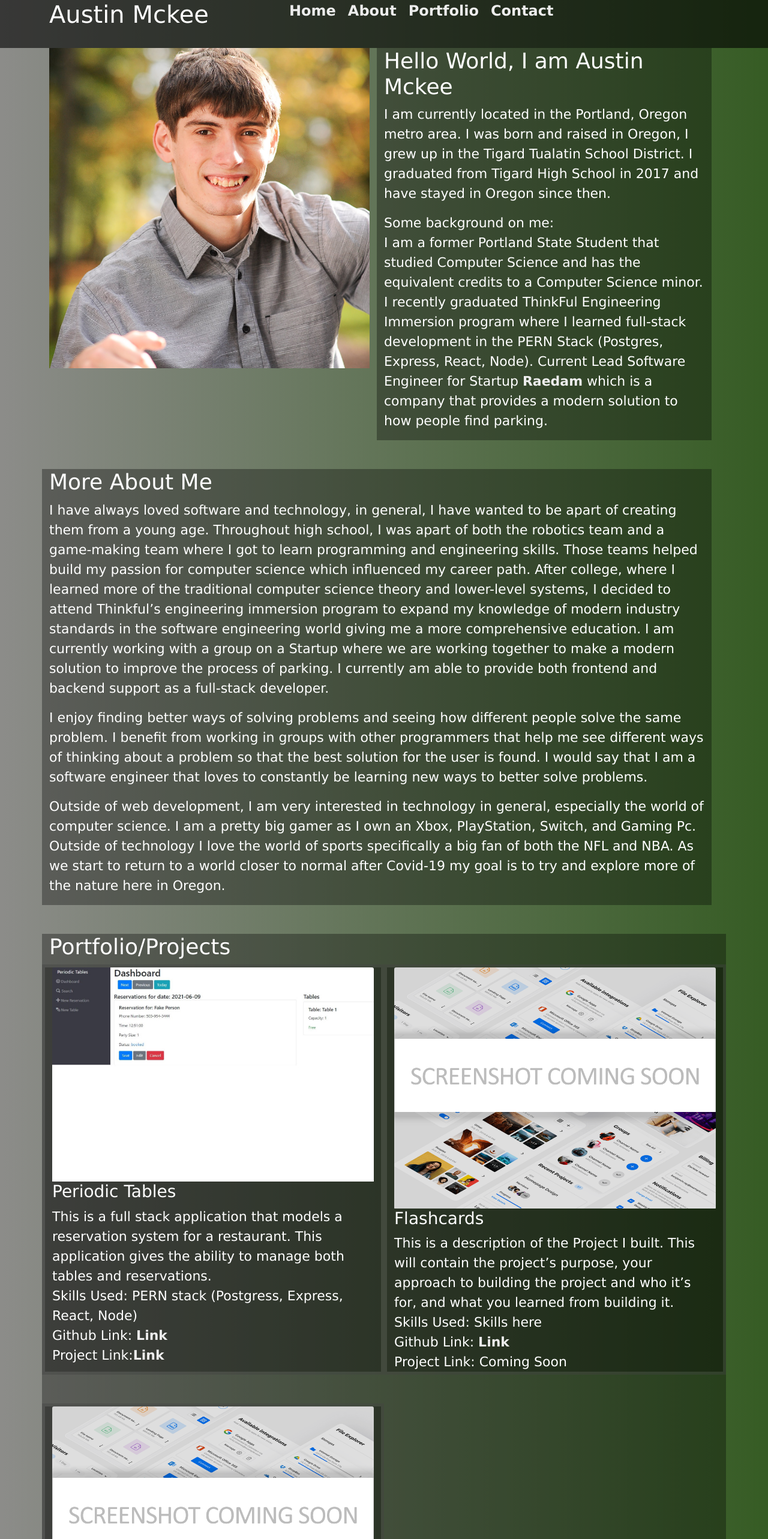
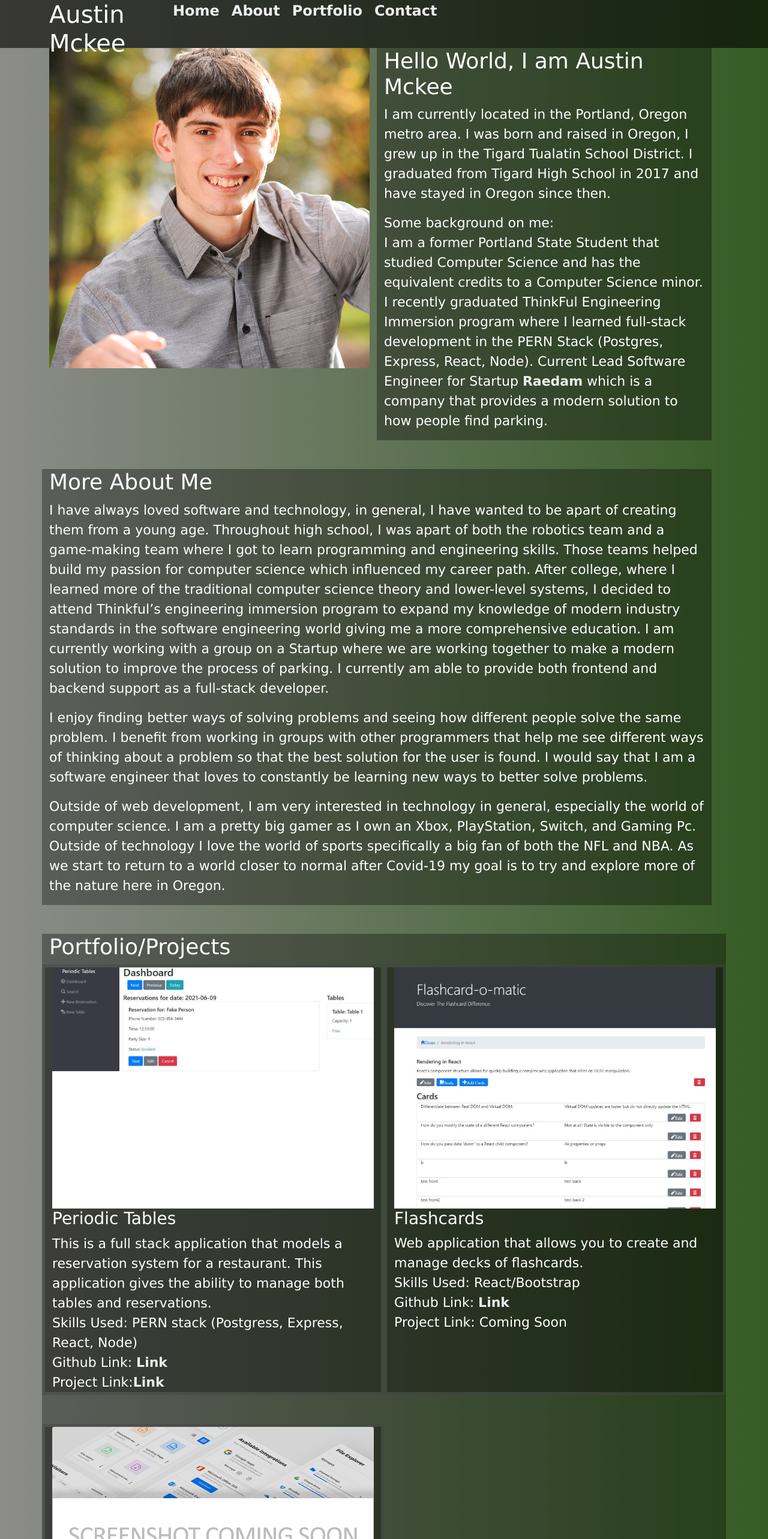
Before and after one commit to hoostin/ReactPortfolio, a React (Create React App) app: page /home in a window 1280 px wide. Shown: the top 2566 px of the page at 60% size. Built offline with nearby package versions, Linux system fonts and the light colour scheme; a web font is replaced by a local one.

Commit message:
navbar mobile start

```diff
--- a/src/App.css
+++ b/src/App.css
@@ -95,6 +95,8 @@ header {
 	font-family: Verdana, sans-serif;
 	height: 80px;
 	width: 100%;
+	position: fixed;
+	margin-top: -80px;
 }
 header nav ul {
 	display: flex;
@@ -111,3 +113,6 @@ header nav ul li a {
 .project-border {
 	border: rgba(255, 255, 255, 0.1) solid 5px;
 }
+main {
+	margin-top: 80px;
+}
--- a/src/NavBar.jsx
+++ b/src/NavBar.jsx
@@ -1,8 +1,8 @@
 export default function NavBar() {
 	return (
-		<header className="text-white">
+		<header className="text-white" >
 			<nav className="container">
-				<div className="row ">
+				<div className="row col-6">
 					<h1 className="col-4">Austin Mckee</h1>
 
 					<ul className="col-8 " id="navMenu">
--- a/src/Routes.jsx
+++ b/src/Routes.jsx
@@ -21,9 +21,11 @@ function Routes() {
 			</Route>
 			<Route path="/home">
 				<NavBar />
-				<Home />
-				<About />
-				<Portfolio />
+				<main >
+					<Home />
+					<About />
+					<Portfolio />
+				</main>
 			</Route>
 		</Switch>
 	);
--- a/src/projectData.js
+++ b/src/projectData.js
@@ -1,5 +1,6 @@
 import placeHolder from "./photos/placeholder.png";
 import dashboard from "./photos/Dashboard.png";
+import flashcards from "./photos/flashcards.jpg";
 export const projects = [
 	{
 		title: "Periodic Tables",
@@ -12,10 +13,9 @@ export const projects = [
 	},
 	{
 		title: "Flashcards",
-		image: null,
-		description: `This is a description of the Project  I built. This will contain the project’s purpose,
-        your approach to building the project and who it’s for, and what you learned from building it.`,
-		skills: "Skills here",
+		image: flashcards,
+		description: `Web application that allows you to create and manage decks of flashcards.`,
+		skills: "React/Bootstrap",
 		gitLink: "https://github.com/hoostin/Flashcards",
 		projectLink: null,
 	},
@@ -25,9 +25,9 @@ export const projects = [
 		description: `Who doesn't love a fun recursion easter egg.`,
 		skills: "React/Bootstrap/Css",
 		gitLink: "https://github.com/hoostin/ReactPortfolio",
-		projectLink: "https://www.austinmckee.net",
+		projectLink: "//www.austinmckee.net",
 	},
-    // {
+	// {
 	// 	title: "Raedam",
 	// 	image: null,
 	// 	description: `Who doesn't love a fun recursion easter egg.`,
```
Also changed, not shown: src/photos/Dashboard.png, src/photos/flashcards.jpg (added).
